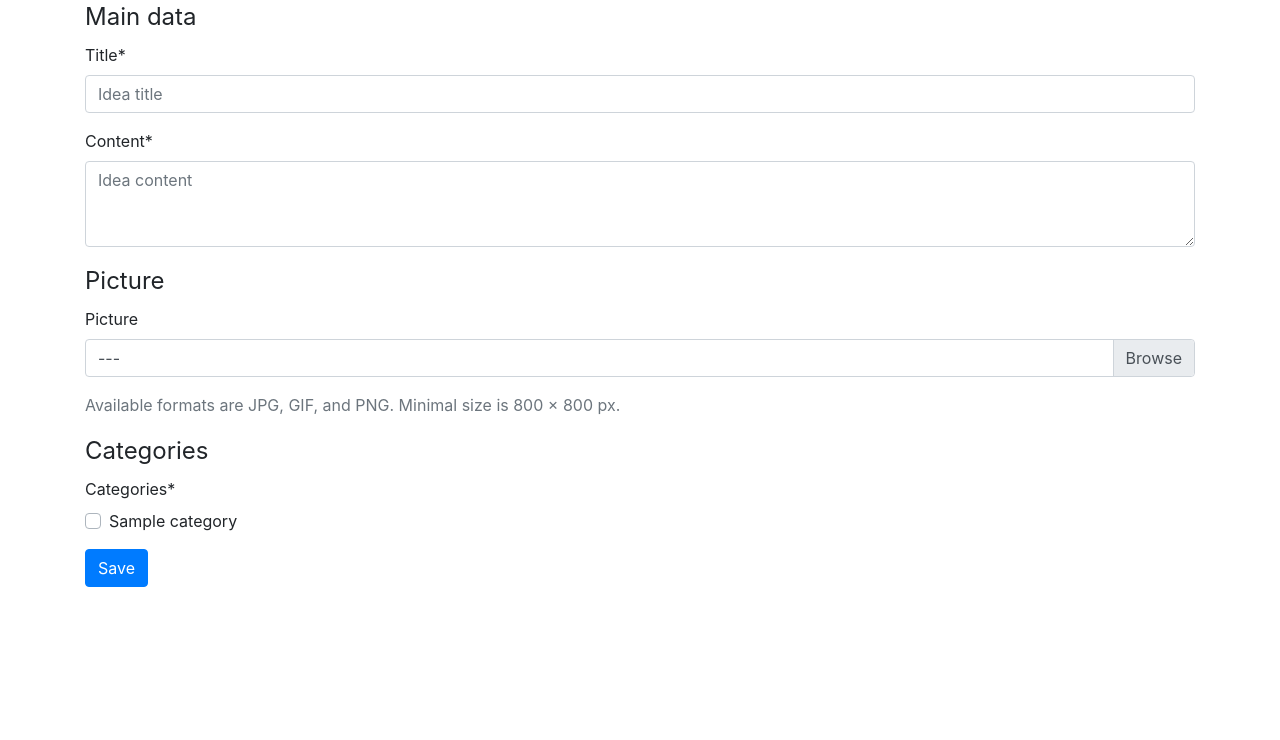
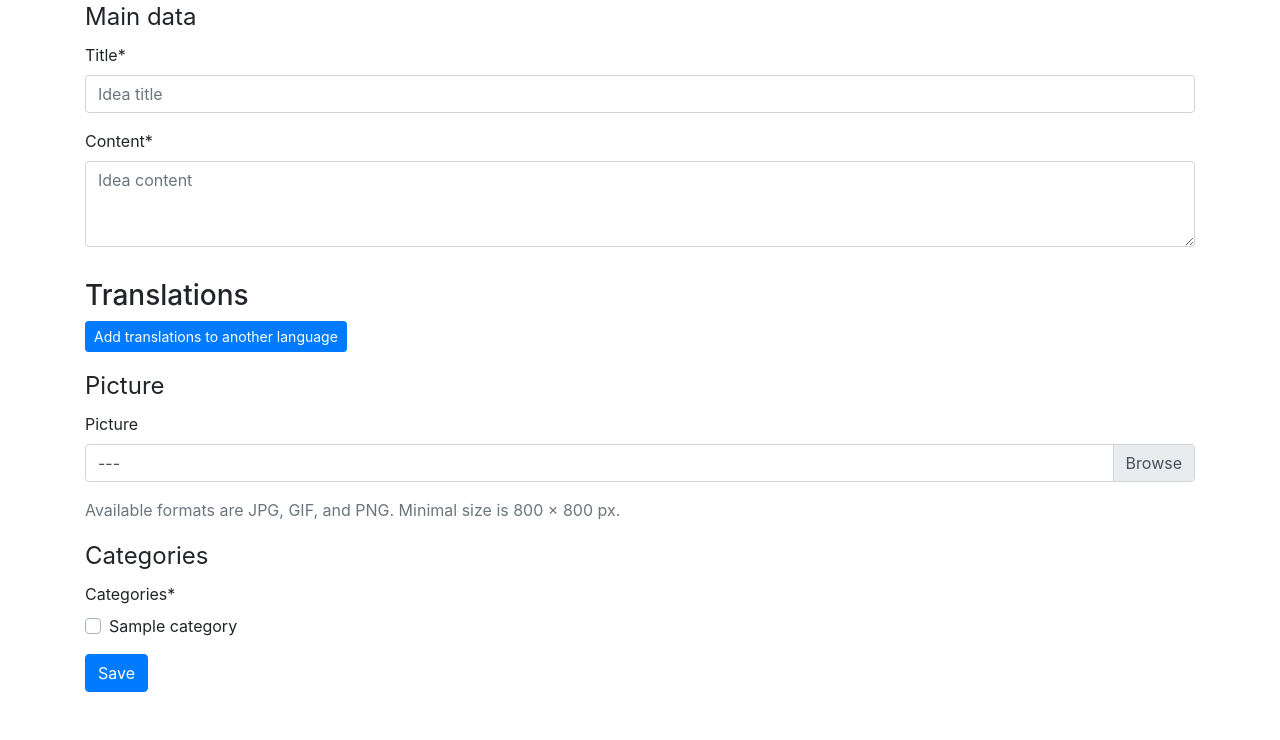
Before and after one commit to AzizTursunov/django-project, a Django app: page /en/translated-ideas/add/ in a window 1280 px wide. Shown: the part 129-869 px from the top of the page. Before the commit the page ends 716 px from the top, so only its background shows below. Run offline with Django 3.2, Linux system fonts and the light colour scheme; a user stored in the database is signed in; tables that the repository leaves empty hold one stand-in row (values such as "Sample post"); some libraries are stand-ins or nearby versions.

Commit message:
Working with formsets
Add formsets to the idea form using django-crispy-forms.
The form layout for the translations forms has the main fieldset,
id and DELETE fields that are necessary for recognition of each model
instance and the possibility to remove them from the list. The DELETE
field is actually a checkbox that if checked, deletes the appropriate
item from the database. Also, the form helper for the translation has
form_tag=False, which doesn't generate the <form> tag, and
disable_csrf=True, which doesn't include the CSRF token, because it
have already been defined these in the parent form.

The inlines.js JavaScript does a few things:
For each existing formset form, it initializes its JavaScript-powered
widgets (you could use tooltips, day or color pickers, maps, and so on)
and creates a delete button, which is shown instead of the DELETE
checkbox.
When a delete button is clicked, it checks the DELETE checkbox and
hides the formset form from the user.
When the add button is clicked, it clones the empty form and replaces
"__prefix__" with the next available index, adds the new form
to the list, and initiates JavaScript-powered widgets.

```diff
--- a/src/myproject/myproject/apps/ideas/forms.py
+++ b/src/myproject/myproject/apps/ideas/forms.py
@@ -6,7 +6,7 @@ from django.utils.translation import gettext_lazy as _
 from crispy_forms import bootstrap, helper, layout
 
 from myproject.apps.categories.models import Category
-from .models import IdeaWithTranslatedFields
+from .models import IdeaTranslations, IdeaWithTranslatedFields
 
 
 class IdeaWithTranslatedFieldsForm(forms.ModelForm):
@@ -67,6 +67,9 @@ class IdeaWithTranslatedFieldsForm(forms.ModelForm):
             categories_field,
             css_id='categories_fieldset'
         )
+        inline_translations = layout.HTML(
+            '''{% include "ideas/forms/translations.html" %}'''
+        )
         submit_button = layout.Submit(
             'save',
             _('Save')
@@ -77,6 +80,7 @@ class IdeaWithTranslatedFieldsForm(forms.ModelForm):
         self.helper.form_method = 'POST'
         self.helper.layout = layout.Layout(
             main_fieldset,
+            inline_translations,
             picture_fieldset,
             categories_fieldset,
             actions
@@ -89,3 +93,47 @@ class IdeaWithTranslatedFieldsForm(forms.ModelForm):
             instance.save()
             self.save_m2m()
         return instance
+
+
+class IdeaTranslationsForm(forms.ModelForm):
+    language = forms.ChoiceField(
+        label=_('Language'),
+        choices=settings.LANGUAGES_EXCEPT_THE_DEFAULT,
+        required=True,
+    )
+
+    class Meta:
+        model = IdeaTranslations
+        exclude = ['idea']
+
+    def __init__(self, request, *args, **kwargs):
+        self.request = request
+        super().__init__(*args, **kwargs)
+
+        id_field = layout.Field('id')
+        language_field = layout.Field(
+            'language',
+            css_class='input_block-level'
+        )
+        title_field = layout.Field(
+            'title',
+            css_class='input_block-level'
+        )
+        content_field = layout.Field(
+            'content',
+            css_class='input_block-level',
+            rows='3'
+        )
+        delete_field = layout.Field('DELETE')
+        main_fieldset = layout.Fieldset(
+            _('Main data'),
+            id_field,
+            language_field,
+            title_field,
+            content_field,
+            delete_field
+        )
+        self.helper = helper.FormHelper()
+        self.helper.form_tag = False
+        self.helper.disable_csrf = True
+        self.helper.layout = layout.Layout(main_fieldset)
--- a/src/myproject/myproject/apps/ideas/views.py
+++ b/src/myproject/myproject/apps/ideas/views.py
@@ -1,10 +1,11 @@
 from django.conf import settings
 from django.contrib.auth.decorators import login_required
+from django.forms import modelformset_factory
 from django.shortcuts import get_object_or_404, redirect, render
 from django.views.generic import DetailView, ListView
 
-from .forms import IdeaWithTranslatedFieldsForm
-from .models import Idea, IdeaWithTranslatedFields
+from .forms import IdeaTranslationsForm, IdeaWithTranslatedFieldsForm
+from .models import Idea, IdeaTranslations, IdeaWithTranslatedFields
 
 
 def idea_detail_view(request, idea_id=None):
@@ -62,6 +63,11 @@ def create_or_update_idea_view(request, pk=None):
     idea = None
     if pk:
         idea = get_object_or_404(IdeaWithTranslatedFields, pk=pk)
+    IdeaTranslationsFormSet = modelformset_factory(
+        IdeaTranslations,
+        form=IdeaTranslationsForm,
+        extra=0, can_delete=True
+    )
 
     if request.method == 'POST':
         form = IdeaWithTranslatedFieldsForm(
@@ -70,17 +76,38 @@ def create_or_update_idea_view(request, pk=None):
             files=request.FILES,
             instance=idea
         )
-        if form.is_valid():
+        translations_formset = IdeaTranslationsFormSet(
+            queryset=IdeaTranslations.objects.filter(idea=idea),
+            data=request.POST or None,
+            files=request.FILES or None,
+            prefix='translations',
+            form_kwargs={'request': request}
+        )
+        if form.is_valid() and translations_formset.is_valid():
             idea = form.save()
+            translations = translations_formset.save(
+                commit=False
+            )
+            for translation in translations:
+                translation.idea = idea
+                translation.save()
+            translations_formset.save_m2m()
+            for translation in translations_formset.deleted_objects:
+                translation.delete()
             return redirect('ideas:idea_detail', pk=idea.pk)
-
     else:
         form = IdeaWithTranslatedFieldsForm(request, instance=idea)
+        translations_formset = IdeaTranslationsFormSet(
+            queryset=IdeaTranslations.objects.filter(idea=idea),
+            prefix='translations',
+            form_kwargs={'request': request}
+        )
     template_name = 'ideas/idea_form.html'
     context = {
         'title': 'Create or Update Idea',
         'form': form,
-        'idea': idea
+        'idea': idea,
+        'translations_formset': translations_formset
     }
 
     return render(request, template_name, context)
--- a/src/myproject/myproject/settings/_base.py
+++ b/src/myproject/myproject/settings/_base.py
@@ -158,6 +158,9 @@ LANGUAGES = [
     ('en', 'English'), ('ru', 'Russian'),
     ('fr', 'French'), ('de', 'German')
 ]
+LANGUAGES_EXCEPT_THE_DEFAULT = [
+    ('ru', 'Russian'), ('fr', 'French'), ('de', 'German')
+]
 
 TIME_ZONE = 'UTC'
 
--- /dev/null
+++ b/src/myproject/myproject/site_static/site/js/inlines.js
@@ -0,0 +1,88 @@
+window.WIDGET_INIT_REGISTER = window.WIDGET_INIT_REGISTER || [];
+$(function () {
+    function reinit_widgets($formset_form) {
+        $(window.WIDGET_INIT_REGISTER).each(function (index, func)
+        {
+            func($formset_form);
+        });
+    }
+    function set_index_for_fields($formset_form, index) {
+        $formset_form.find(':input').each(function () {
+            var $field = $(this);
+            if ($field.attr("id")) {
+                $field.attr(
+                    "id",
+                    $field.attr("id").replace(/-__prefix__-/,
+                    "-" + index + "-")
+                );
+            }
+            if ($field.attr("name")) {
+                $field.attr(
+                    "name",
+                    $field.attr("name").replace(
+                        /-__prefix__-/, "-" + index + "-"
+                    )
+                );
+            }
+        });
+        $formset_form.find('label').each(function () {
+            var $field = $(this);
+            if ($field.attr("for")) {
+                $field.attr(
+                    "for",
+                    $field.attr("for").replace(
+                        /-__prefix__-/, "-" + index + "-"
+                    )
+                );
+            }
+        });
+        $formset_form.find('div').each(function () {
+            var $field = $(this);
+            if ($field.attr("id")) {
+                $field.attr(
+                    "id",
+                    $field.attr("id").replace(
+                    /-__prefix__-/, "-" + index + "-"
+                    )
+                );
+            }
+        });
+    }
+    function add_delete_button($formset_form) {
+        $formset_form.find('input:checkbox[id$=DELETE]').each(function () {
+            var $checkbox = $(this);
+            var $deleteLink = $(
+                '<button class="delete btn btn-sm btn-danger mb-3">Remove</button>'
+            );
+            $formset_form.append($deleteLink);
+            $checkbox.closest('.form-group').hide();
+        });
+    }
+    $('.add-inline-form').click(function (e) {
+        e.preventDefault();
+        var $formset = $(this).closest('.formset');
+        var $total_forms = $formset.find('[id$="TOTAL_FORMS"]');
+        var $new_form = $formset.find('.empty-form').clone(true).attr("id", null);
+        $new_form.removeClass('empty-form d-none').addClass('formset-form');
+        set_index_for_fields(
+            $new_form,
+            parseInt($total_forms.val(), 10)
+        );
+        $formset.find('.formset-forms').append($new_form);
+        add_delete_button($new_form);
+        $total_forms.val(parseInt($total_forms.val(), 10) + 1);
+        reinit_widgets($new_form);
+    });
+    $('.formset-form').each(function () {
+        $formset_form = $(this);
+        add_delete_button($formset_form);
+        reinit_widgets($formset_form);
+    });
+    $(document).on('click', '.delete', function (e) {
+        e.preventDefault();
+        var $formset = $(this).closest('.formset-form');
+        var $checkbox = $formset.find('input:checkbox[id$=DELETE]');
+        $checkbox.attr("checked", "checked");
+        $formset.hide();
+    });
+});
--- a/src/myproject/myproject/templates/base.html
+++ b/src/myproject/myproject/templates/base.html
@@ -25,5 +25,7 @@
         <script src="https://code.jquery.com/jquery-3.3.1.slim.min.js" integrity="sha384-q8i/X+965DzO0rT7abK41JStQIAqVgRVzpbzo5smXKp4YfRvH+8abtTE1Pi6jizo" crossorigin="anonymous"></script>
         <script src="https://cdnjs.cloudflare.com/ajax/libs/popper.js/1.14.7/umd/popper.min.js" integrity="sha384-UO2eT0CpHqdSJQ6hJty5KVphtPhzWj9WO1clHTMGa3JDZwrnQq4sF86dIHNDz0W1" crossorigin="anonymous"></script>
         <script src="https://stackpath.bootstrapcdn.com/bootstrap/4.3.1/js/bootstrap.min.js" integrity="sha384-JjSmVgyd0p3pXB1rRibZUAYoIIy6OrQ6VrjIEaFf/nJGzIxFDsf4x0xIM+B07jRM" crossorigin="anonymous"></script>
+        {% block js %}
+        {% endblock %}
     </body>
 </html>
--- /dev/null
+++ b/src/myproject/myproject/templates/ideas/forms/translations.html
@@ -0,0 +1,18 @@
+{% load i18n crispy_forms_tags %}
+<section id="translations_section" class="formset my-3">
+    {{ translations_formset.management_form }}
+    <h3>{% trans "Translations" %}</h3>
+    <div class="formset-forms">
+        {% for formset_form in translations_formset %}
+            <div class="formset-form">
+                {% crispy formset_form %}
+            </div>
+        {% endfor %}
+    </div>
+    <button type="button" class="btn btn-primary btn-sm add-inline-form">
+        {% trans "Add translations to another language" %}
+    </button>
+    <div class="empty-form d-none">
+        {% crispy translations_formset.empty_form %}
+    </div>
+</section>
--- a/src/myproject/myproject/templates/ideas/idea_form.html
+++ b/src/myproject/myproject/templates/ideas/idea_form.html
@@ -13,3 +13,6 @@
     </h1>
 {% crispy form %}
 {% endblock %}
+{% block js %}
+    <script src="{% static 'site/js/inlines.js' %}"></script>
+{% endblock %}
--- a/src/myproject/myproject/templates/ideas/ideas_list.html
+++ b/src/myproject/myproject/templates/ideas/ideas_list.html
@@ -1,10 +1,10 @@
 {% extends 'base.html' %}
-
+{% load i18n %}
 {% block content %}
-<h1>All Ideas</h1>
+<h1>{% trans "All Ideas" %}</h1>
 <ol>
 {% for idea in object_list %}
-    <li>{{ idea.title }}</li>
+    <li>{{ idea.translated_title }}</li>
 {% endfor %}
 </ol>
 {% endblock %}
```
Lines whose indentation alone changed are shown as unchanged.
